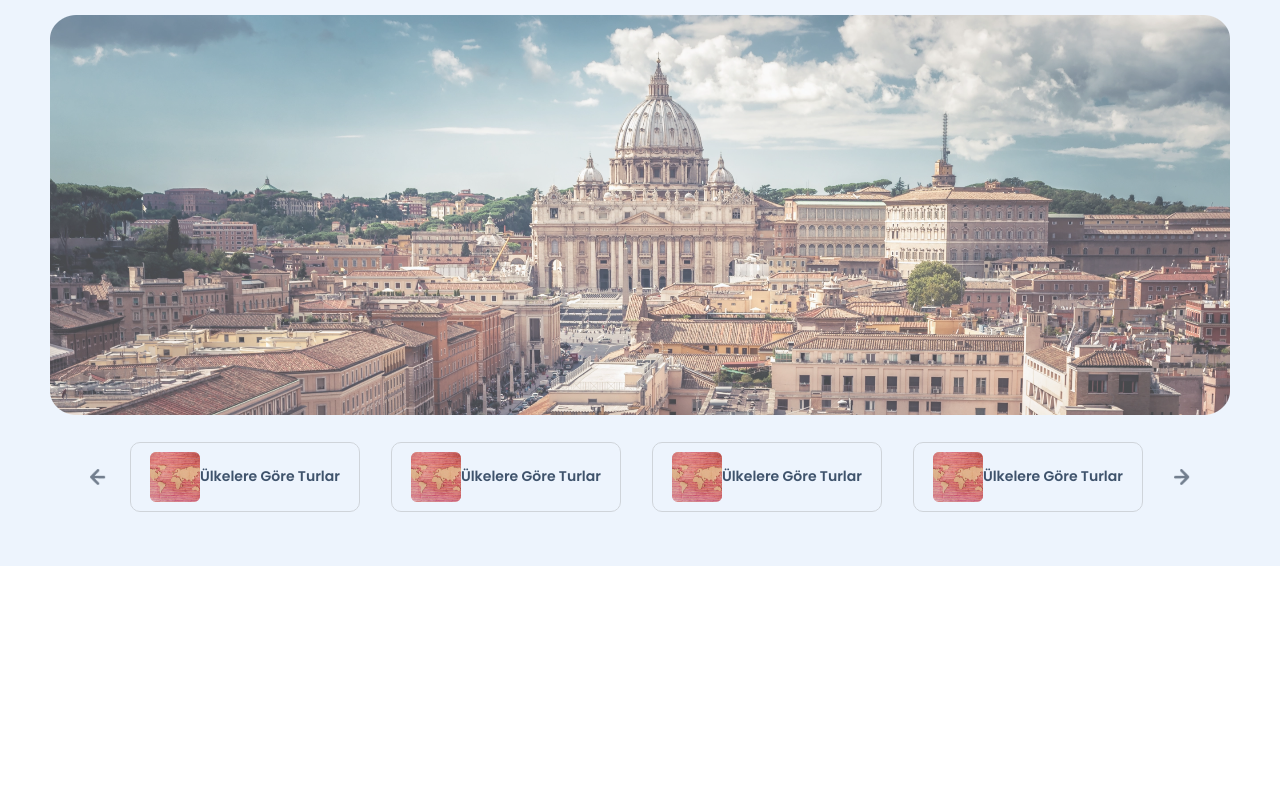
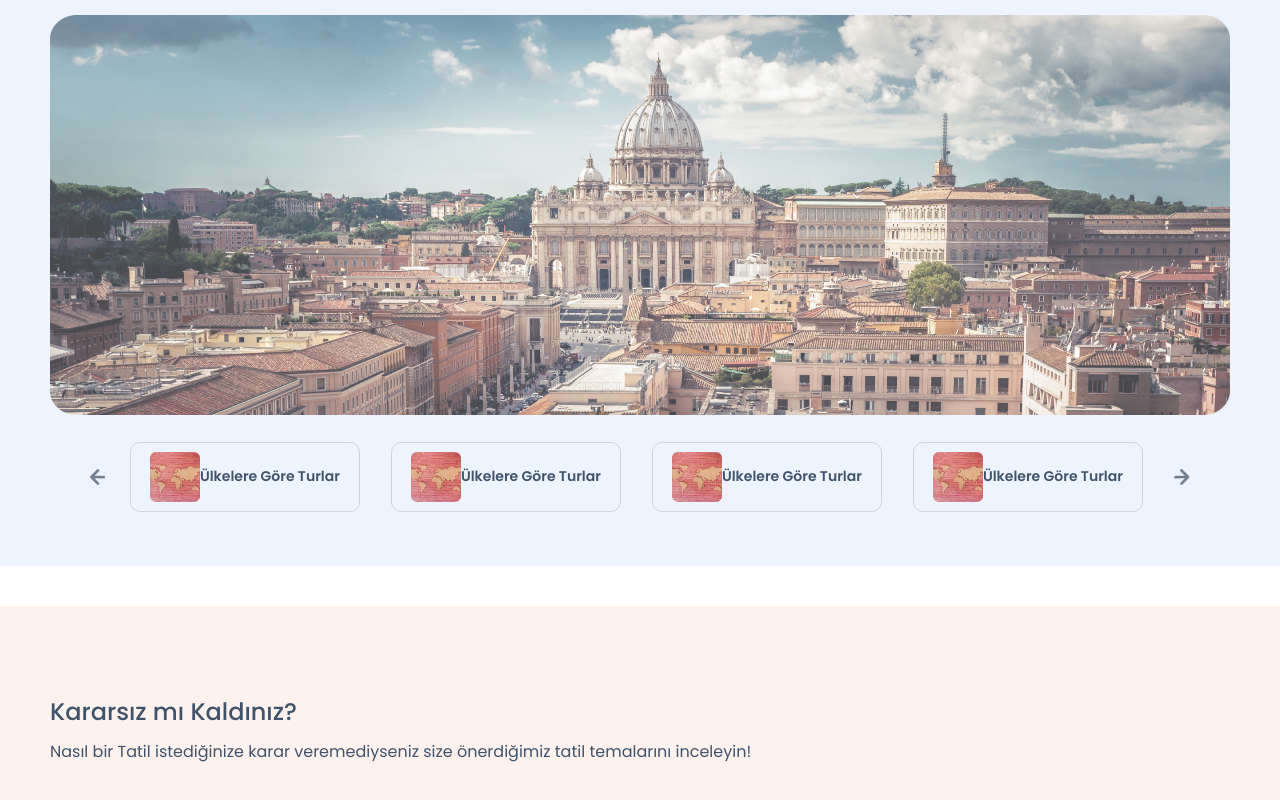
Before and after one commit to EmreManis/front-competition, a Next.js app: page / in a window 1280 px wide. Shown: the part 1820-2620 px from the top of the page. Before the commit the page ends 2386 px from the top, so only its background shows below. Built offline with nearby package versions, Linux system fonts and the light colour scheme.

Commit message:
added otelSection setup

```diff
--- /dev/null
+++ b/components/otelSection/OtelSection.js
@@ -0,0 +1,20 @@
+import classes from "./otelSection.module.css";
+
+const OtelSection = () => {
+  return (
+    <section className="flex flex-col items-center mt-10">
+      <div className={`width1360 borderRadius26 ${classes.otelSection}`}>
+        <div className="mt-5 mb-2.5">
+          <div className="mb-2.5">
+            <h1 className="poppins24">Kararsız mı Kaldınız?</h1>
+          </div>
+          <div className="flex">
+              <h1 className="poppinsRegular">Nasıl bir Tatil istediğinize karar veremediyseniz size önerdiğimiz tatil temalarını inceleyin!</h1>
+          </div>
+        </div>
+      </div>
+    </section>
+  );
+};
+
+export default OtelSection;
--- /dev/null
+++ b/components/otelSection/otelSection.module.css
@@ -0,0 +1,5 @@
+.otelSection {
+    height: 28.75rem;
+    background-color: #FDF2ED;
+    padding: 4.25rem 5.625rem;
+}
--- /dev/null
+++ b/components/tourSection/CarouselItem.js
@@ -0,0 +1,5 @@
+const CarouselItem = () => {
+
+}
+
+export default CarouselItem;
--- a/pages/index.js
+++ b/pages/index.js
@@ -7,6 +7,7 @@ import Intro from "../components/introSection/Intro";
 import Banner from "../components/banner/banner";
 import NextSeason from "../components/nextSeason/NextSeason";
 import TourSection from "../components/tourSection/TourSection";
+import OtelSection from "../components/otelSection/OtelSection";
 
 
 function HomePage() {
@@ -25,6 +26,7 @@ function HomePage() {
       <Banner />
       <NextSeason />
       <TourSection />
+      <OtelSection />
     </Fragment>
   );
 }
```
Also changed, not shown: 1 other file (tests, documents, lock files or other folders).
